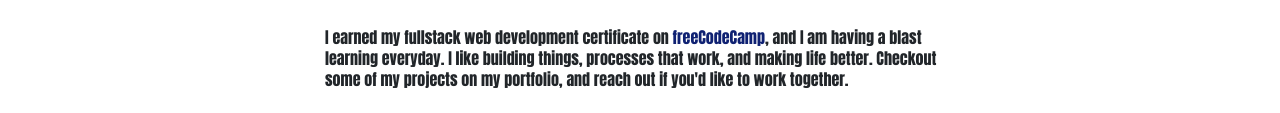
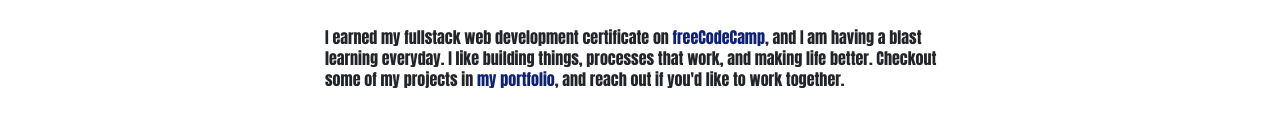
Before and after one commit to tomporvaz/porkpotato, a plain HTML site: page about/index.html in a window 1280 px wide. Shown: the part 575-688 px from the top of the page. Drawn offline with nearby package versions, Linux system fonts and the light colour scheme; a script that the page names is missing.

Commit message:
Added portfolio link to copy on about page.

```diff
--- a/about/index.html
+++ b/about/index.html
@@ -42,7 +42,7 @@
     <p>
         I earned my fullstack web development certificate on <a href="../portfolio/freecodecamp.html">freeCodeCamp</a>, and I am
         having a blast learning everyday.  I like building things, processes that work, and
-        making life better.  Checkout some of my projects on my portfolio, and reach
+        making life better.  Checkout some of my projects in <a href="../portfolio/apps.html"> my portfolio</a>, and reach
         out if you'd like to work together.
     </p>
 
```
